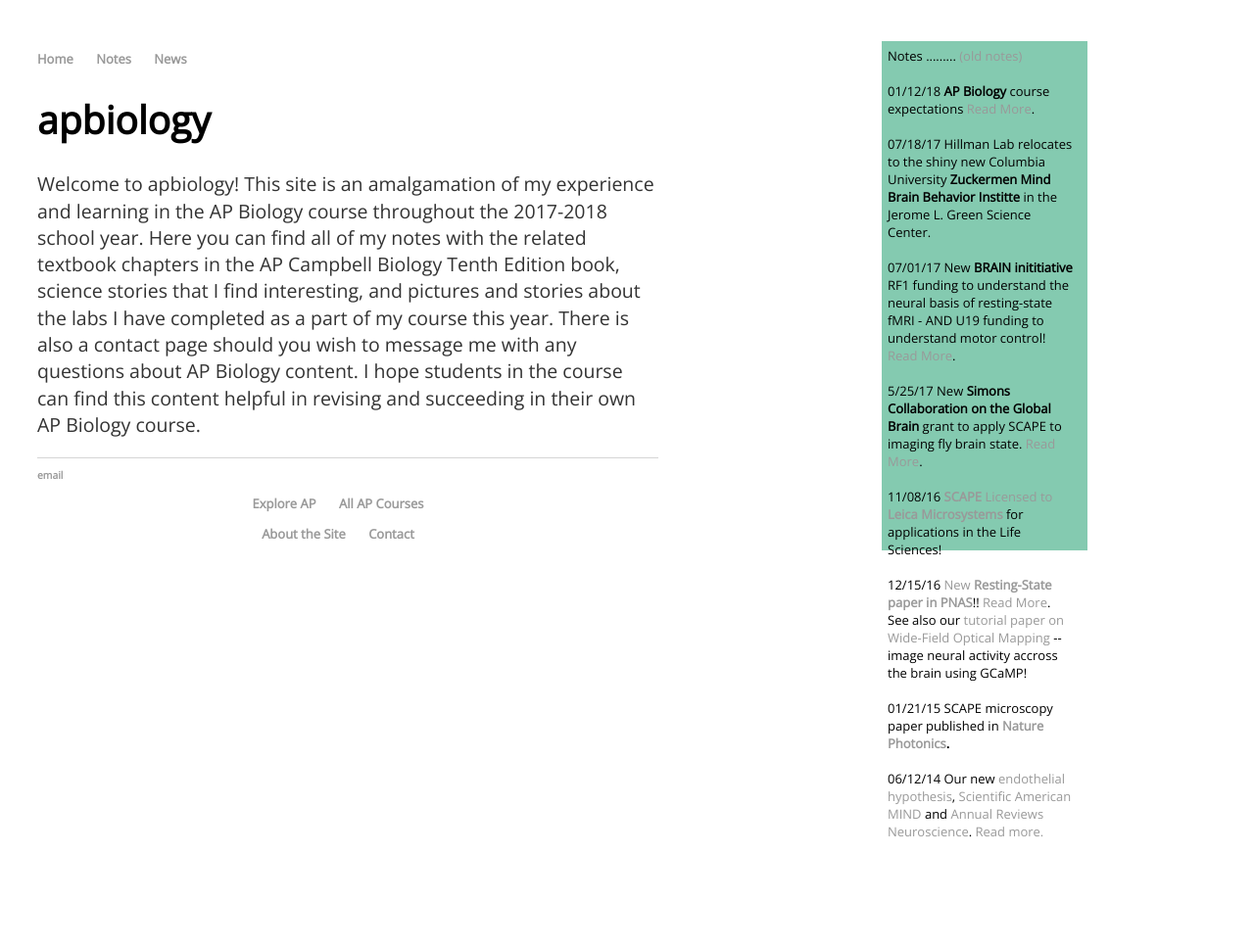
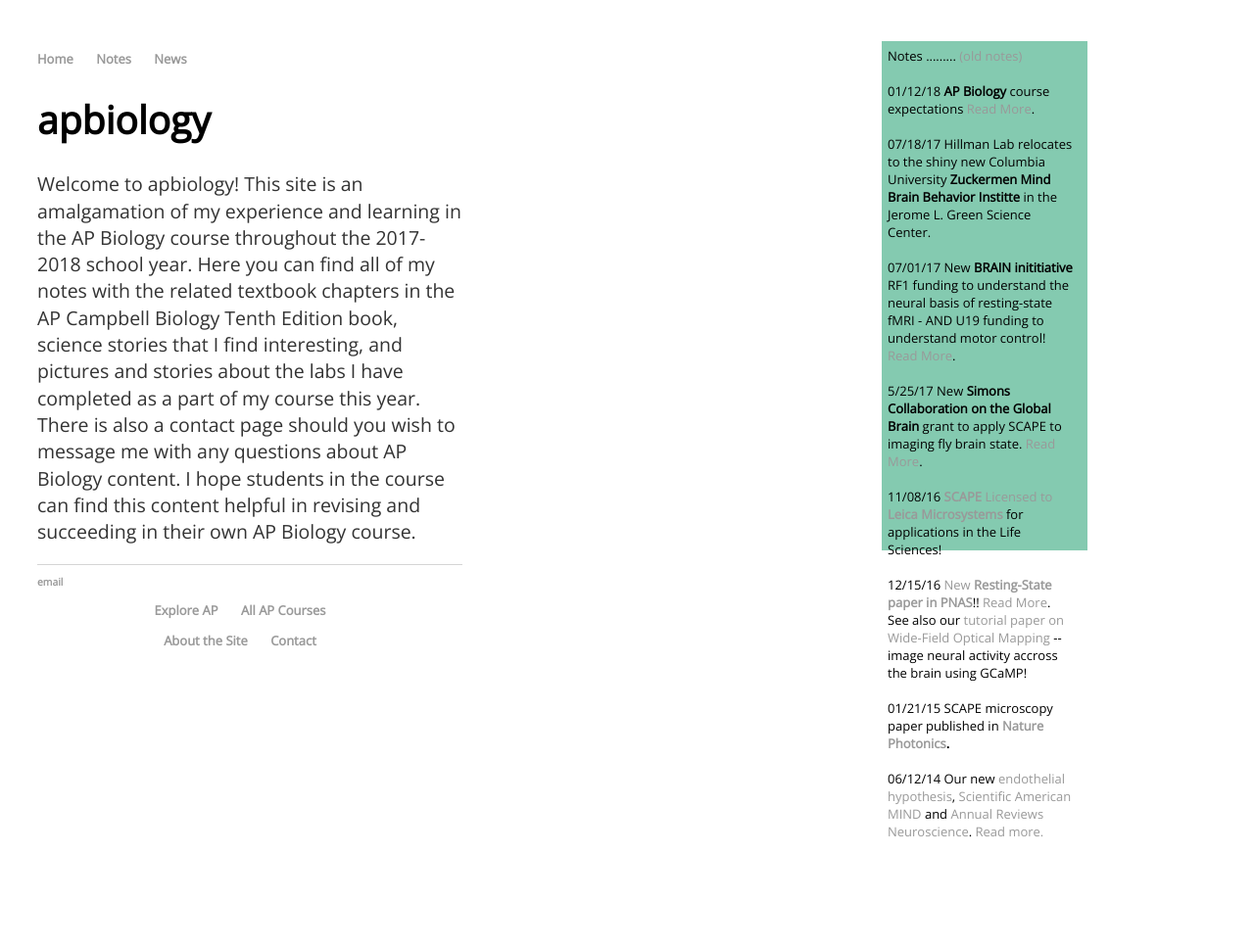
Before and after one commit to meganscarlett/meganscarlett.github.io, a Jekyll site: the page built from index.html, in a window 1280 px wide. Shown: the whole page at 98% size. Built offline with Jekyll 4.4.1, drawn with Linux system fonts in a browser that asks for light colours.

Commit message:
Update main.css

```diff
--- a/css/main.css
+++ b/css/main.css
@@ -2,7 +2,7 @@ body {
   font-family: 'Open Sans', serif;
   font-size: 13px;
   padding: 30px;
-  padding-right: 600px;
+  padding-right: 800px;
 }
 nav ul, footer ul {
     font-family: 'Open Sans', sans-serif;
```
